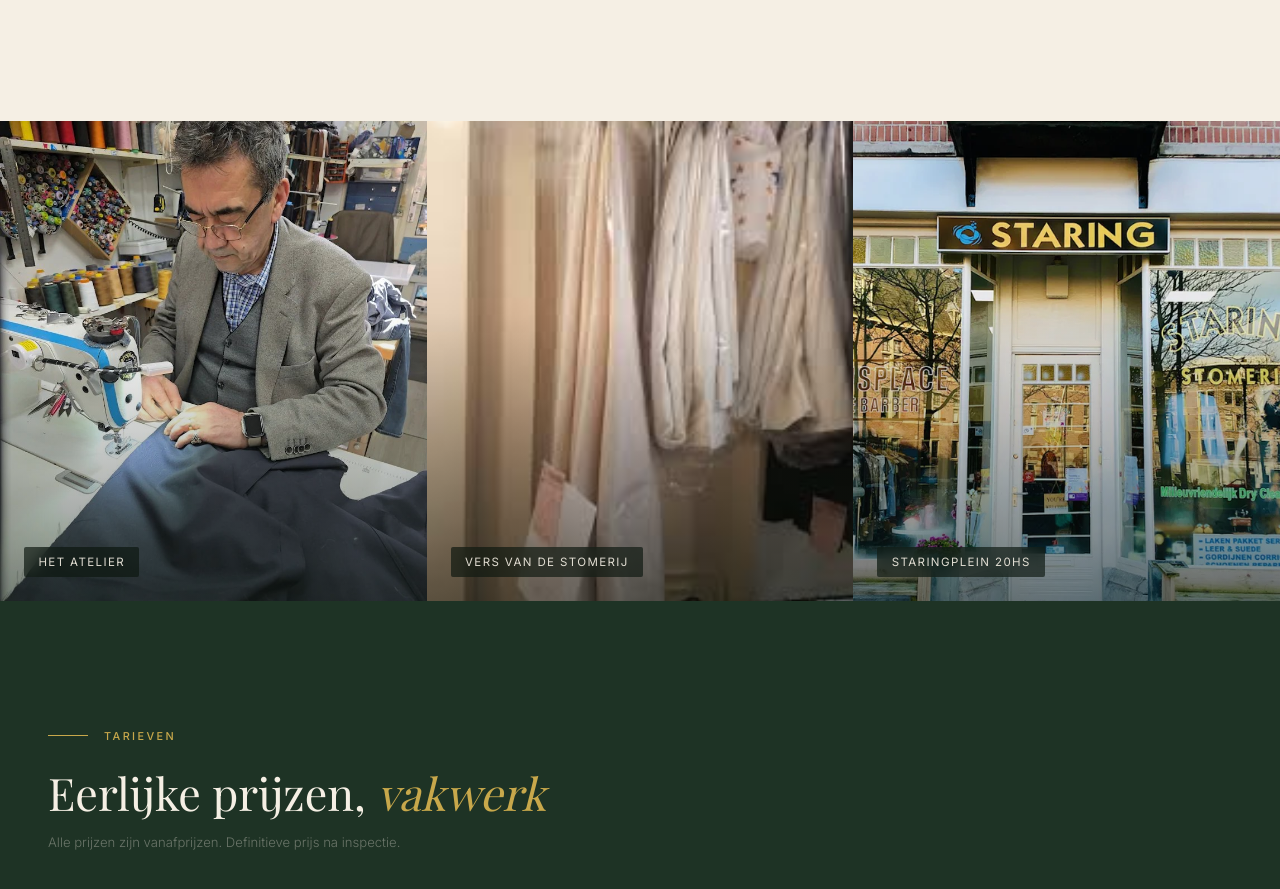
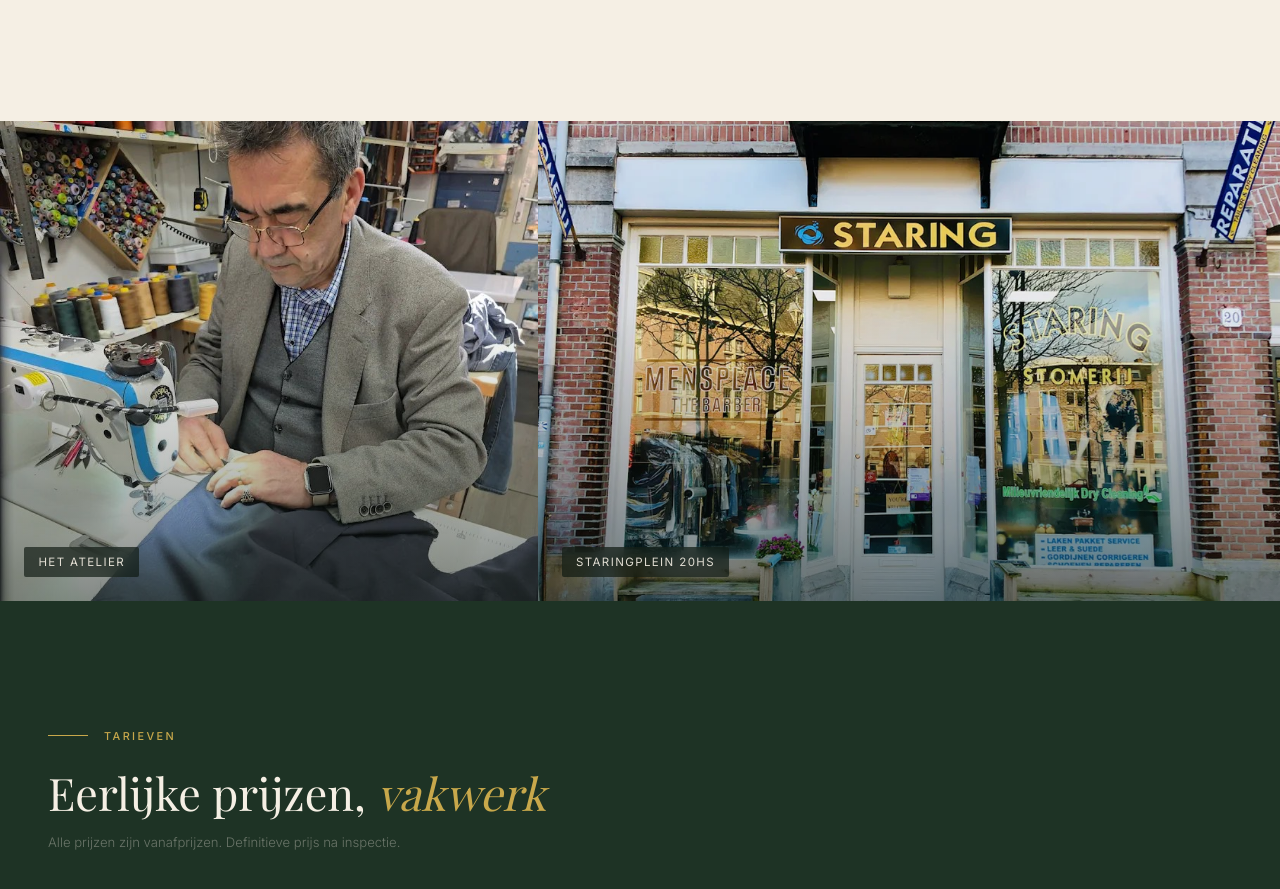
Before and after one commit to sebasvandijck/staring, a Next.js app: page / in a window 1280 px wide. Shown: the part 4220-5109 px from the top of the page. Built offline with nearby package versions, Linux system fonts and the light colour scheme; a web font is replaced by a local one.

Commit message:
fotostrip 2 fotos asymmetrisch

```diff
--- a/components/PhotoStrip.tsx
+++ b/components/PhotoStrip.tsx
@@ -7,21 +7,22 @@
 export default function PhotoStrip() {
   const lang = useLang()
 
+  const photos = [
+    { src: '/images/naai.png', label: t.strip.label1[lang], position: 'center 20%', flex: 42 },
+    { src: '/images/winkel2.webp', label: t.strip.label3[lang], position: 'center 35%', flex: 58 },
+  ]
+
   return (
-    <div style={{ display: 'grid', gridTemplateColumns: '1fr 1fr 1fr', height: '480px' }} className="photo-strip">
-      {[
-        { src: '/images/naai.png', label: t.strip.label1[lang], position: 'center 20%' },
-        { src: '/images/stomerij.png', label: t.strip.label2[lang], position: 'center center' },
-        { src: '/images/winkel2.webp', label: t.strip.label3[lang], position: 'center 35%' },
-      ].map((photo, i) => (
-        <div key={i} style={{ position: 'relative', overflow: 'hidden' }}>
+    <div style={{ display: 'flex', height: '480px' }} className="photo-strip">
+      {photos.map((photo, i) => (
+        <div key={i} style={{ flex: photo.flex, position: 'relative', overflow: 'hidden' }}>
           <Image
             src={photo.src}
             alt={photo.label}
             fill
             className="strip-img"
             style={{ objectFit: 'cover', objectPosition: photo.position, transition: 'transform 0.8s cubic-bezier(0.25,0.46,0.45,0.94)' }}
-            sizes="33vw"
+            sizes="(max-width: 900px) 100vw, 50vw"
           />
           <div style={{ position: 'absolute', inset: 0, background: 'linear-gradient(to top, rgba(10,20,13,0.5) 0%, transparent 60%)' }} />
           <span style={{ position: 'absolute', bottom: '1.5rem', left: '1.5rem', background: 'rgba(12,22,15,0.65)', backdropFilter: 'blur(8px)', color: 'rgba(245,239,228,0.9)', fontSize: '0.72rem', letterSpacing: '0.12em', textTransform: 'uppercase', padding: '0.5rem 0.9rem', borderRadius: '2px' }}>
```
